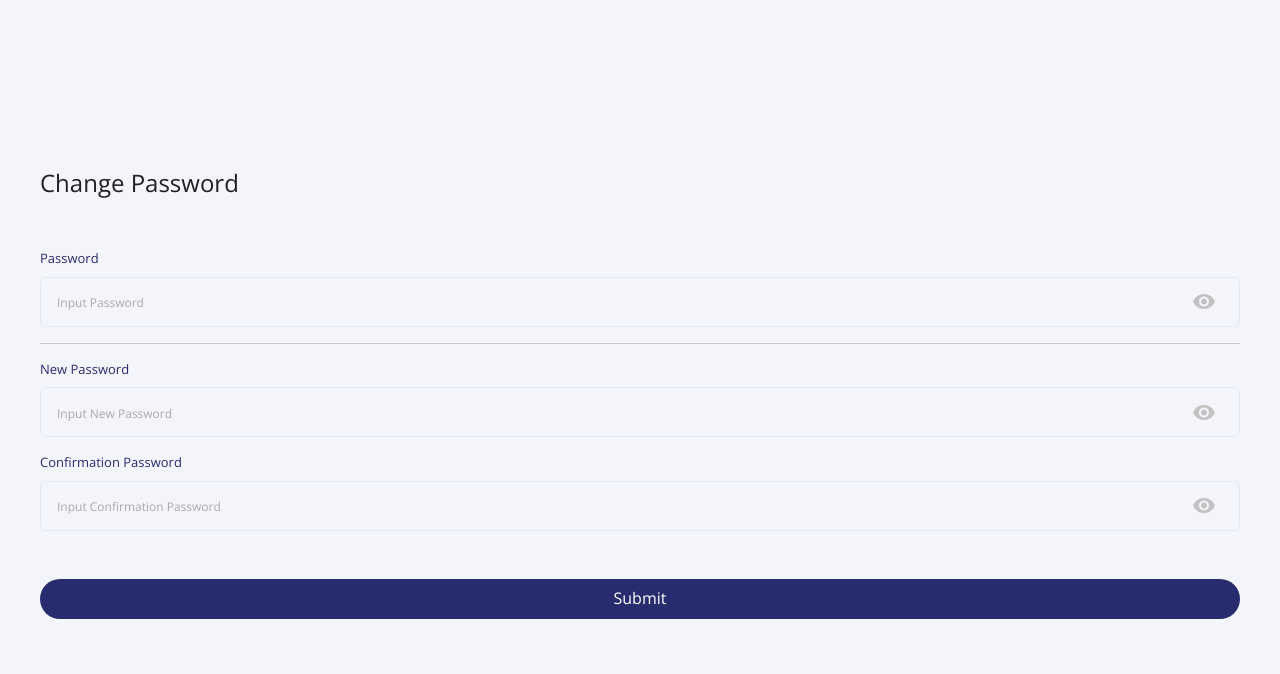
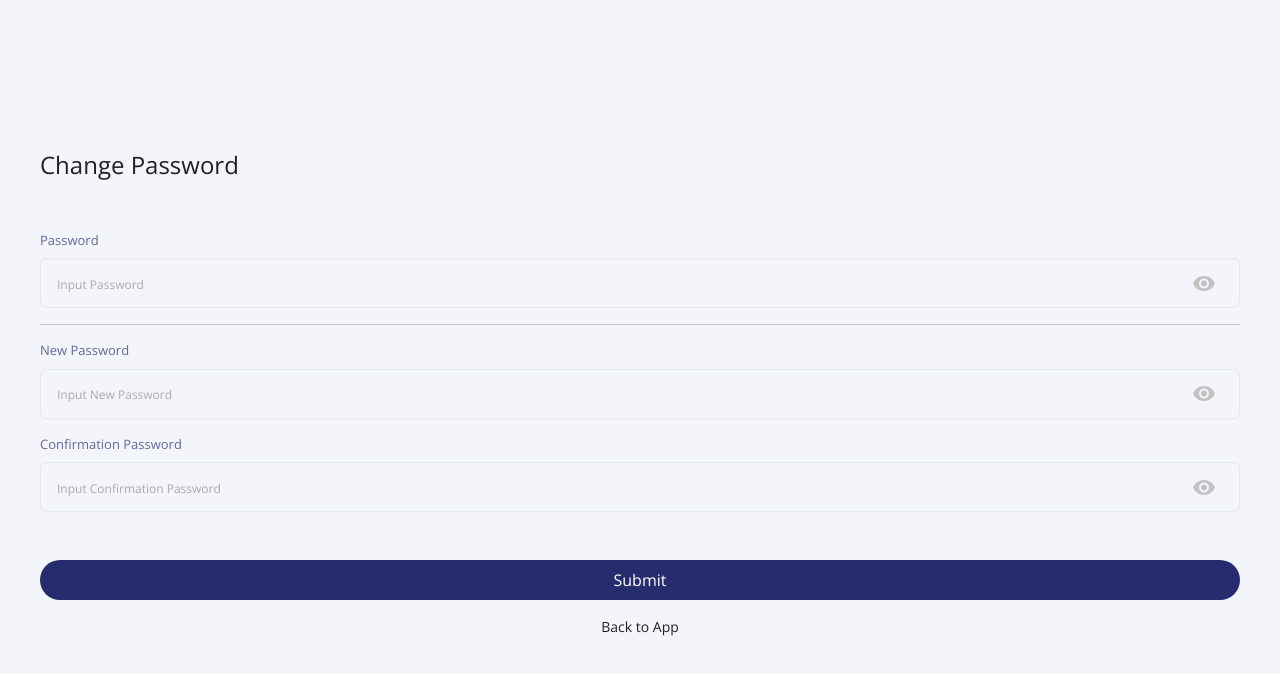
Before and after one commit to widyaamala/alarm-app, a React (Vite) app: page /change-password in a window 1280 px wide. Shown: the top 674 px of the page. Built offline with nearby package versions, Linux system fonts and the light colour scheme; no server answers.

Commit message:
imp(link): change text to link and improve style color to the link

```diff
--- a/src/index.css
+++ b/src/index.css
@@ -67,7 +67,10 @@ h1 {
 }
 
 .glass-background {
-  background: rgba(255, 255, 255, 0.2) !important;
+  /* background: rgba(255, 255, 255, 0.2) !important; */
+  background: #272c6f82 !important;
+  color: #fff !important;
+  font-weight: 500 !important;
   box-shadow: 0 4px 30px rgba(0, 0, 0, 0.1) !important;
   backdrop-filter: blur(10px) !important;
 }
--- a/src/pages/article/DetailArticle.jsx
+++ b/src/pages/article/DetailArticle.jsx
@@ -45,6 +45,7 @@ const DetailArticle = () => {
             rounded="full"
             position="sticky"
             zIndex="99"
+            cursor="pointer"
           />
           <VStack gap="0" align="start" mt="4">
             <Box position="relative">
--- a/src/pages/article/index.jsx
+++ b/src/pages/article/index.jsx
@@ -65,6 +65,7 @@ const Index = () => {
               key={index}
               my="5"
               onClick={() => navigate(`/article/${item.title}`)}
+              cursor="pointer"
             >
               <Box w="35%" h="85px" position="relative">
                 <Image
--- a/src/pages/auth/ChangePassword.jsx
+++ b/src/pages/auth/ChangePassword.jsx
@@ -14,9 +14,11 @@ import {
   Text,
   VStack,
   useToast,
-  useColorModeValue
+  useColorModeValue,
+  Link as ChakraLink,
+  HStack,
 } from "@chakra-ui/react";
-import { useNavigate } from "react-router-dom";
+import { useNavigate, Link as ReactRouterLink } from "react-router-dom";
 import { useMutation } from "@tanstack/react-query";
 import { Field, Formik, Form } from "formik";
 import * as yup from "yup";
@@ -25,7 +27,7 @@ import useServiceMutate from "../../services/mutations";
 import Toast from "../../components/commons/Toast";
 
 const ChangePassword = () => {
-  const icons = useIcons()
+  const icons = useIcons();
   const navigate = useNavigate();
   const formikRef = useRef();
   const toast = useToast();
@@ -60,11 +62,13 @@ const ChangePassword = () => {
         alignItems="center"
         w="100vw"
         h="100vh"
-        bg={useColorModeValue('layout.light', 'layout.dark')}
+        bg={useColorModeValue("layout.light", "layout.dark")}
         p="10"
       >
         <Box mt="2rem" w="100%">
-          <Text textStyle="bold" fontSize="24px">Change Password</Text>
+          <Text textStyle="bold" fontSize="24px">
+            Change Password
+          </Text>
         </Box>
         <Box w="100%">
           <Formik
@@ -76,7 +80,7 @@ const ChangePassword = () => {
             }}
             validationSchema={validationSchema}
             onSubmit={(values) => {
-              logout.mutate()
+              logout.mutate();
             }}
           >
             {({ errors, touched }) => (
@@ -86,7 +90,10 @@ const ChangePassword = () => {
                     my="1rem"
                     isInvalid={!!errors.password && touched.password}
                   >
-                    <FormLabel color={useColorModeValue('primary.light', 'primary.dark')} fontSize="13px">
+                    <FormLabel
+                      color={useColorModeValue("tertiary.light", "tertiary.dark")}
+                      fontSize="13px"
+                    >
                       Password
                     </FormLabel>
                     <InputGroup size="md">
@@ -106,7 +113,11 @@ const ChangePassword = () => {
                           _focus={{ outline: 0 }}
                           icon={
                             <Image
-                              src={showPass ? icons.visibilityOff : icons.visibility}
+                              src={
+                                showPass
+                                  ? icons.visibilityOff
+                                  : icons.visibility
+                              }
                             />
                           }
                           onClick={() => setShowPass(!showPass)}
@@ -122,7 +133,10 @@ const ChangePassword = () => {
                     my="1rem"
                     isInvalid={!!errors.new_password && touched.new_password}
                   >
-                    <FormLabel color={useColorModeValue('primary.light', 'primary.dark')} fontSize="13px">
+                    <FormLabel
+                      color={useColorModeValue("tertiary.light", "tertiary.dark")}
+                      fontSize="13px"
+                    >
                       New Password
                     </FormLabel>
                     <InputGroup size="md">
@@ -142,7 +156,11 @@ const ChangePassword = () => {
                           _focus={{ outline: 0 }}
                           icon={
                             <Image
-                              src={showPass ? icons.visibilityOff : icons.visibility}
+                              src={
+                                showPass
+                                  ? icons.visibilityOff
+                                  : icons.visibility
+                              }
                             />
                           }
                           onClick={() => setShowNewPass(!showNewPass)}
@@ -159,7 +177,10 @@ const ChangePassword = () => {
                       !!errors.confirm_password && touched.confirm_password
                     }
                   >
-                    <FormLabel color={useColorModeValue('primary.light', 'primary.dark')} fontSize="13px">
+                    <FormLabel
+                      color={useColorModeValue("tertiary.light", "tertiary.dark")}
+                      fontSize="13px"
+                    >
                       Confirmation Password
                     </FormLabel>
                     <InputGroup size="md">
@@ -179,7 +200,11 @@ const ChangePassword = () => {
                           _focus={{ outline: 0 }}
                           icon={
                             <Image
-                              src={showPass ? icons.visibilityOff : icons.visibility}
+                              src={
+                                showPass
+                                  ? icons.visibilityOff
+                                  : icons.visibility
+                              }
                             />
                           }
                           onClick={() => setShowConfirmPass(showConfirmPass)}
@@ -194,7 +219,7 @@ const ChangePassword = () => {
                 <Button
                   type="submit"
                   w="100%"
-                  my="3rem"
+                  mt="3rem"
                   variant="primary"
                   // isDisabled={isLoading}
                 >
@@ -203,6 +228,11 @@ const ChangePassword = () => {
               </Form>
             )}
           </Formik>
+          <HStack justify="center" mt="1rem" mb="3rem">
+            <ChakraLink as={ReactRouterLink} to='/'>
+              Back to App
+            </ChakraLink>
+          </HStack>
         </Box>
       </VStack>
     </>
--- a/src/pages/auth/Login.jsx
+++ b/src/pages/auth/Login.jsx
@@ -80,14 +80,14 @@ const Login = () => {
                   render: () => <Toast title="Successfully Login!" status="success" />,
                 })
                 navigate('/alarm')
-              }, 3000)
+              }, 1500)
             }}
           >
             {({ errors, touched }) => (
               <Form>
                 <Box m='2.5rem 0 3rem 0'>
                   <FormControl my='1.5rem' isInvalid={!!errors.email && touched.email}>
-                    <FormLabel color={useColorModeValue('primary.light', 'primary.dark')} fontSize="13px">
+                    <FormLabel color={useColorModeValue('tertiary.light', 'tertiary.dark')} fontSize="13px">
                       Email
                     </FormLabel>
                     <Field
@@ -100,7 +100,7 @@ const Login = () => {
                     <FormErrorMessage fontSize="13px">{errors.email}</FormErrorMessage>
                   </FormControl>
                   <FormControl my='1.5rem' isInvalid={!!errors.password && touched.password}>
-                    <FormLabel color={useColorModeValue('primary.light', 'primary.dark')} fontSize="13px">
+                    <FormLabel color={useColorModeValue('tertiary.light', 'tertiary.dark')} fontSize="13px">
                       Password
                     </FormLabel>
                     <InputGroup size='md'>
--- a/src/pages/setting/index.jsx
+++ b/src/pages/setting/index.jsx
@@ -7,7 +7,9 @@ import {
   Switch,
   useColorMode,
   useColorModeValue,
+  Link as ChakraLink,
 } from "@chakra-ui/react";
+import { Link as ReactRouterLink } from "react-router-dom";
 
 const Setting = () => {
   const { colorMode, toggleColorMode } = useColorMode();
@@ -25,11 +27,13 @@ const Setting = () => {
         bg={useColorModeValue("mutedBase.light", "mutedBase.dark")}
         borderRadius="13px"
       >
-        <Text fontSize="14px">Profile</Text>
+        <ChakraLink as={ReactRouterLink} to='/profile'>
+          Profile
+        </ChakraLink>
         <Divider />
-        <Text fontSize="14px" mt="3">
+        <ChakraLink as={ReactRouterLink} to='/' mt="3">
           Sound
-        </Text>
+        </ChakraLink>
         <Divider />
         <HStack justifyContent="space-between" mt="3" w="100%">
           <Text fontSize="14px">Dark Mode</Text>
@@ -54,15 +58,17 @@ const Setting = () => {
         bg={useColorModeValue("mutedBase.light", "mutedBase.dark")}
         borderRadius="13px"
       >
-        <Text fontSize="14px">Privacy & Security</Text>
+        <ChakraLink as={ReactRouterLink} to='/' mt="3">
+          Privacy & Security
+        </ChakraLink>
         <Divider />
-        <Text fontSize="14px" mt="3">
+        <ChakraLink as={ReactRouterLink} to='/' mt="3">
           Help & FAQ
-        </Text>
+        </ChakraLink>
         <Divider />
-        <Text fontSize="14px" mt="3">
+        <ChakraLink as={ReactRouterLink} to='/' mt="3">
           About
-        </Text>
+        </ChakraLink>
         <Divider />
       </VStack>
       <Button
--- a/src/theme.js
+++ b/src/theme.js
@@ -129,6 +129,19 @@ const theme = extendTheme({
         }
       })
     },
+    Link: {
+      baseStyle: (props) => ({
+        fontSize: '14px',
+        fontWeight: 500,
+        color: props.colorMode === 'light' ? 'main.light' : 'main.dark',
+        _hover: {
+          color: props.colorMode === 'light' ? 'tertiary.light' : 'tertiary.dark',
+        },
+        _focus: {
+          color: props.colorMode === 'light' ? 'tertiary.light' : 'tertiary.dark',
+        }
+      })
+    },
     Menu: {
       baseStyle: (props) => ({
         list: {
```
